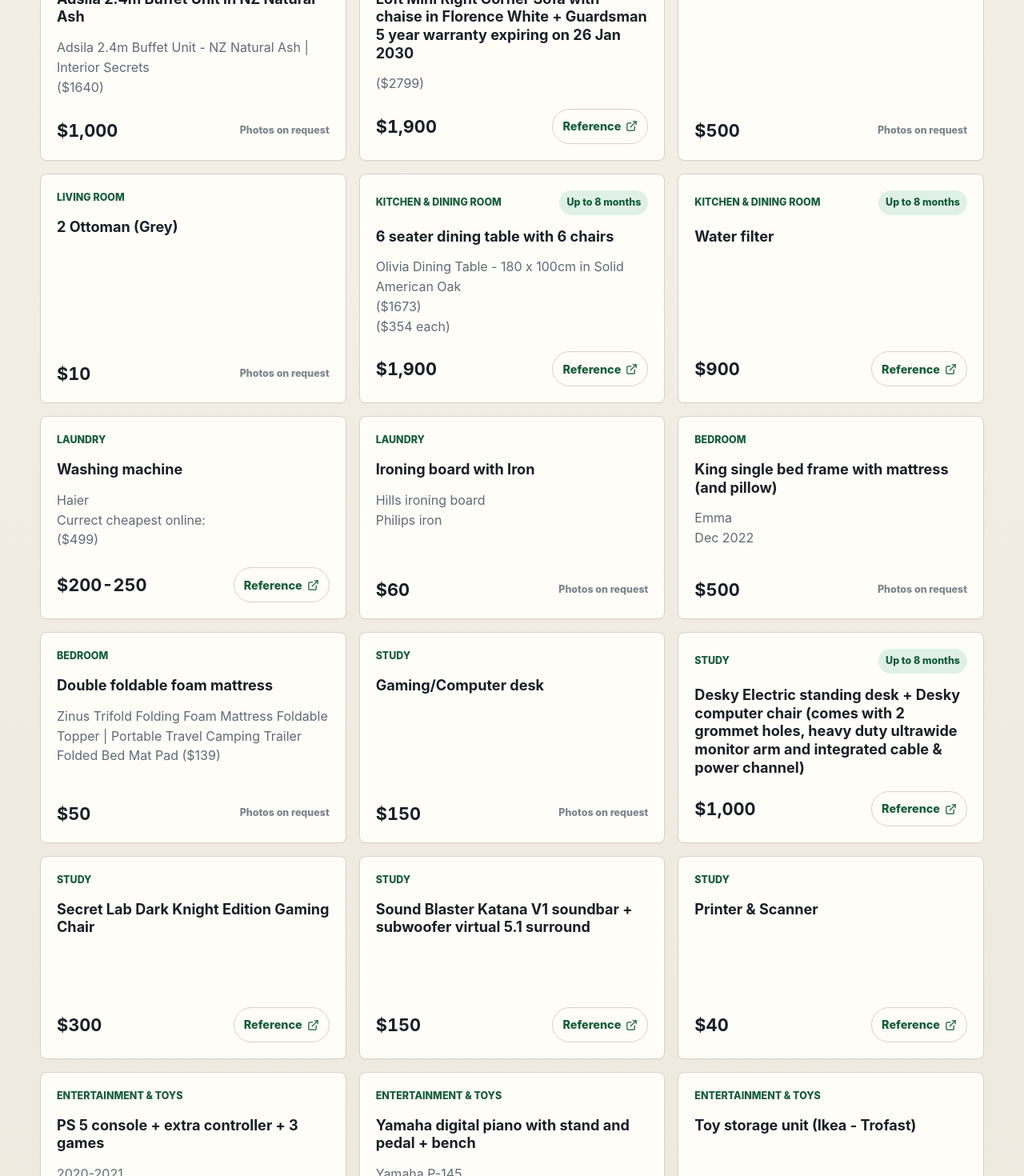
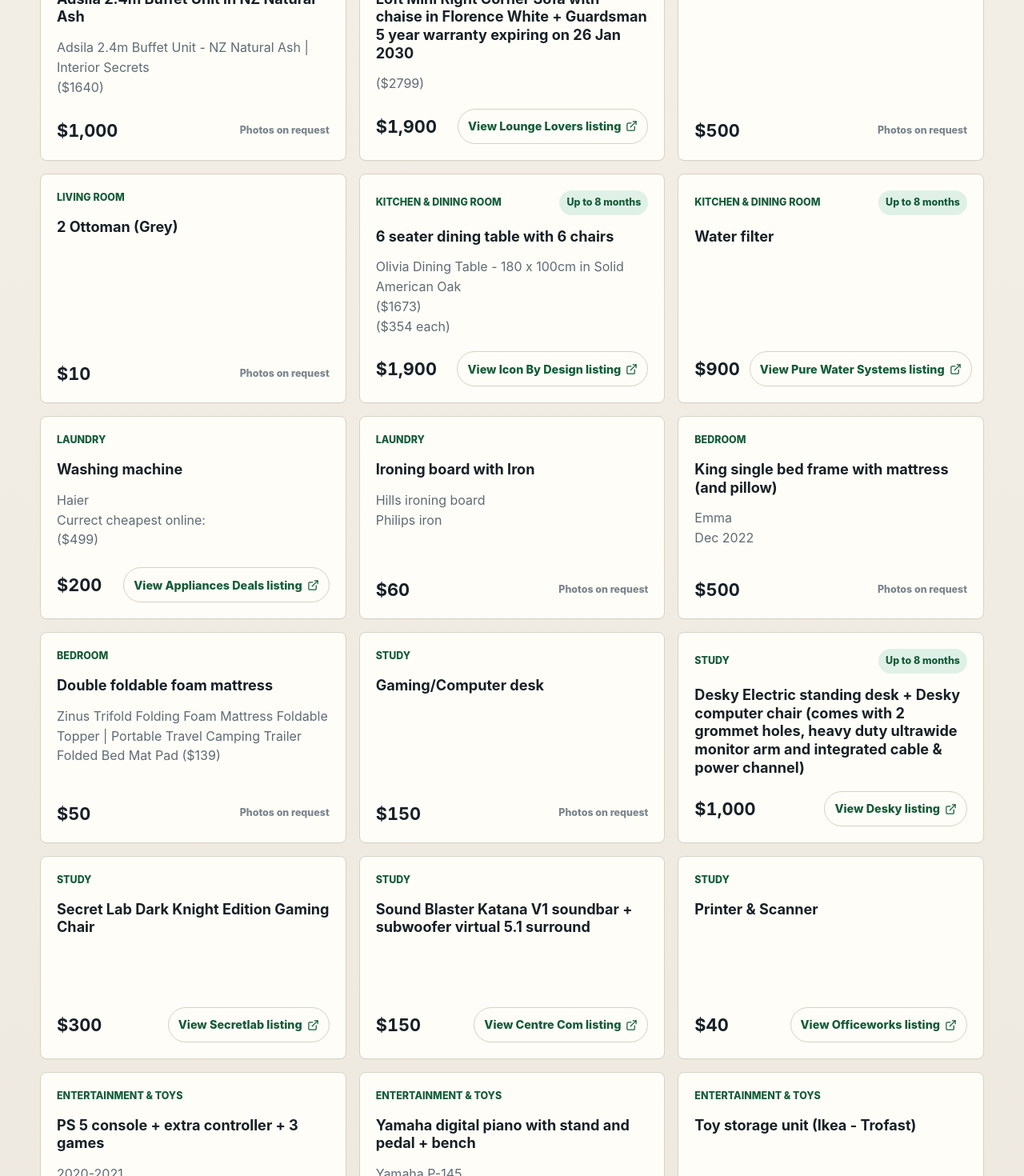
Before and after one commit to leosa-coder/moving-out-sale, a React (Vite) app: page / in a window 1280 px wide. Shown: the part 1180-2650 px from the top of the page at 80% size. Built offline with nearby package versions, Linux system fonts and the light colour scheme.

Commit message:
fix: update washing machine price and link labels

```diff
--- a/src/App.tsx
+++ b/src/App.tsx
@@ -4,6 +4,7 @@ import {
   filterItems,
   formatPrice,
   getStats,
+  getReferenceLabel,
   isInstalmentEligible,
   sortItems,
   type SortMode,
@@ -159,7 +160,7 @@ export default function App() {
                   <strong className="price">{formatPrice(item.price)}</strong>
                   {item.referenceUrl ? (
                     <a className="reference-link" href={item.referenceUrl} target="_blank" rel="noreferrer">
-                      Reference
+                      {getReferenceLabel(item.referenceUrl)}
                       <ExternalLink size={15} aria-hidden="true" />
                     </a>
                   ) : (
--- a/src/catalog.ts
+++ b/src/catalog.ts
@@ -22,6 +22,20 @@ const currencyFormatter = new Intl.NumberFormat("en-AU", {
   currency: "AUD",
   maximumFractionDigits: 0,
 });
+const knownStoreNames: Record<string, string> = {
+  "appliancesdeals.com.au": "Appliances Deals",
+  "babybunting.com.au": "Baby Bunting",
+  "centrecom.com.au": "Centre Com",
+  "desky.com.au": "Desky",
+  "harveynorman.com.au": "Harvey Norman",
+  "iconbydesign.com.au": "Icon By Design",
+  "ikea.com": "IKEA",
+  "loungelovers.com.au": "Lounge Lovers",
+  "officeworks.com.au": "Officeworks",
+  "purewatersystems.com.au": "Pure Water Systems",
+  "secretlabchairs.com.au": "Secretlab",
+  "woolworths.com.au": "Woolworths",
+};
 
 export function extractUrls(text: string): string[] {
   return Array.from(text.matchAll(urlPattern), (match) => match[0].replace(/[.,;:]+$/, ""));
@@ -34,6 +48,32 @@ export function formatPrice(price: string | number): string {
 
   const trimmed = price.trim();
   return trimmed.startsWith("$") ? trimmed : `$${trimmed}`;
+}
+
+export function getReferenceLabel(url: string): string {
+  try {
+    const hostname = new URL(url).hostname.replace(/^www\./, "");
+    const knownName = knownStoreNames[hostname];
+
+    if (knownName) {
+      return `View ${knownName} listing`;
+    }
+
+    const brand = hostname
+      .split(".")
+      .slice(0, -1)
+      .join(" ")
+      .replace(/\bau\b|\bcom\b/gi, "")
+      .trim();
+
+    if (!brand) {
+      return "View original listing";
+    }
+
+    return `View ${toTitleCase(brand)} listing`;
+  } catch {
+    return "View original listing";
+  }
 }
 
 export function getNumericPrice(price: string | number): number | null {
@@ -155,3 +195,11 @@ function slugify(value: string): string {
     .replace(/[^a-z0-9]+/g, "-")
     .replace(/^-+|-+$/g, "");
 }
+
+function toTitleCase(value: string): string {
+  return value
+    .split(/[\s-]+/)
+    .filter(Boolean)
+    .map((word) => word.charAt(0).toUpperCase() + word.slice(1).toLowerCase())
+    .join(" ");
+}
--- a/src/items.ts
+++ b/src/items.ts
@@ -64,7 +64,7 @@ export const rawRows = [
   {
     "Items": "Washing machine",
     "Description": "Haier\nCurrect cheapest online: \nhttps://appliancesdeals.com.au/products/haier-8-5kg-front-load-washer-hwf85an1?variant=41033796255807&country=AU&currency=AUD&utm_medium=product_sync&utm_source=google&utm_content=sag_organic&utm_campaign=sag_organic&srsltid=AfmBOorTKhB5zYUhwRK7UQv-l1psIhKzgacHIoWzcH3fIIkkgdkAI40LRe8 ($499)",
-    "Selling for": "$200-250"
+    "Selling for": 200
   },
   {
     "Items": "Ironing board with Iron",
```
Also changed, not shown: 2 other files (tests, documents, lock files or other folders).
